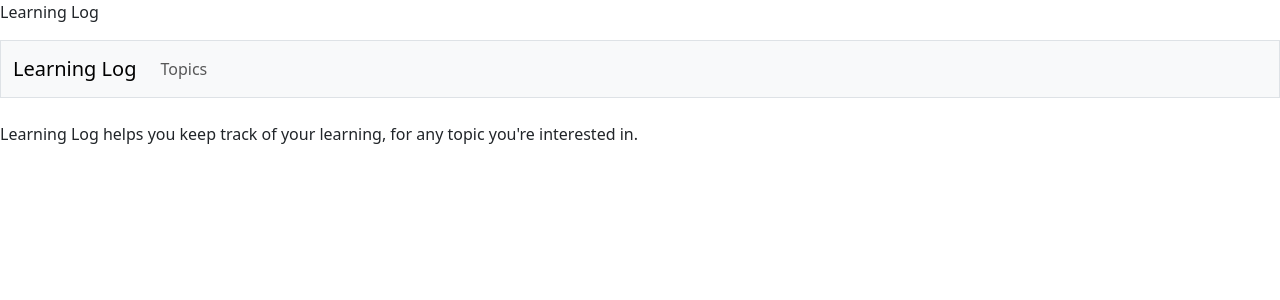
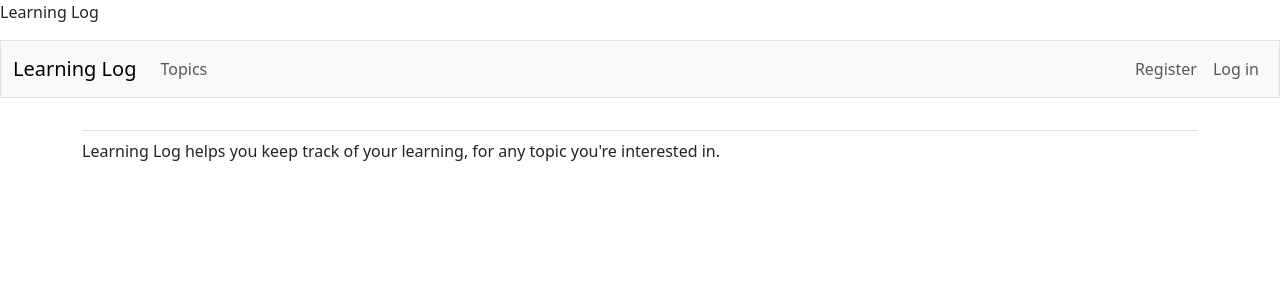
Before and after one commit to ChuongNguyen270304/Python_Projects, a Django app: template Project3-Webanwendungen/learning_log/learning_logs/templates/learning_logs/index.html in a window 1280 px wide. Shown: the top 300 px of the page. Run offline with Django 5.2, Linux system fonts and the light colour scheme; the template is opened without the code that fills it, so the values that code supplies are empty; some libraries are stand-ins or nearby versions.

Commit message:
Update base.html

```diff
--- a/Project3-Webanwendungen/learning_log/learning_logs/templates/learning_logs/base.html
+++ b/Project3-Webanwendungen/learning_log/learning_logs/templates/learning_logs/base.html
@@ -8,7 +8,7 @@
   {% bootstrap_javascript %}
 </head>
 <body>
-  <nav class="navbar navbar-expand-md navbar-light bg-light mb-4 border">
+  <nav class="navbar navbar-expand-md navbar-light bg-light mb-4 border ">
     <div class="container-fluid">
       <a class="navbar-brand" href="{% url 'learning_logs:index' %}">
         Learning Log</a>
@@ -18,16 +18,43 @@
       aria-expanded="false" aria-label="Toggle navigation">
       <span class="navbar-toggler-icon"></span>
       </button>
-
     <div class="collapse navbar-collapse" id="navbarCollapse">
       <ul class="navbar-nav me-auto mb-2 mb-md-0">
         <li class="nav-item">
           <a class="nav-link" href="{% url 'learning_logs:topics' %}">
             Topics</a></li>
-        </ul> <!-- End of links on left side of navbar -->
+      </ul>
+        <!-- End of links on left side of navbar -->
+        <!-- Account-related links -->
+        <ul class="navbar-nav ms-auto mb-2 mb-md-0">
+          {% if user.is_authenticated %}
+            <span class="nav-text me-2">Hello, {{ user.username }}.
+            </span>
+          {% else %}
+            <li class="nav-item">
+              <a class="nav-link" href="{% url 'accounts:register' %}">
+                Register</a></li>
+            <li class="nav-item">
+              <a class="nav-link" href="{% url 'accounts:login' %}">
+                Log in</a></li>
+          {% endif %}
+        </ul> <!-- End of account-related links-->
+        {% if user.is_authenticated %}
+          <form action="{% url 'accounts:logout'%}" method="post">
+            {% csrf_token %}
+            <button name="submit" class="btn btn-outline-secondary btn-sm">Log out</button>
+          </form>
+        {% endif %}
     </div> <!-- Closes collapsible parts of navbar -->
     </div> <!-- Closes navbar's container -->
   </nav> <!-- End of navbar -->
-{% block content %}{% endblock content %}
+  <main class="container">
+    <div class="pb-2 mb-2 border-bottom">
+      {% block page_header %} {% endblock page_header%}
+    </div>
+    <div>
+      {% block content %} {% endblock content %}
+    </div>
+  </main>
 </body>
 </html>
```
Lines whose indentation alone changed are shown as unchanged.
